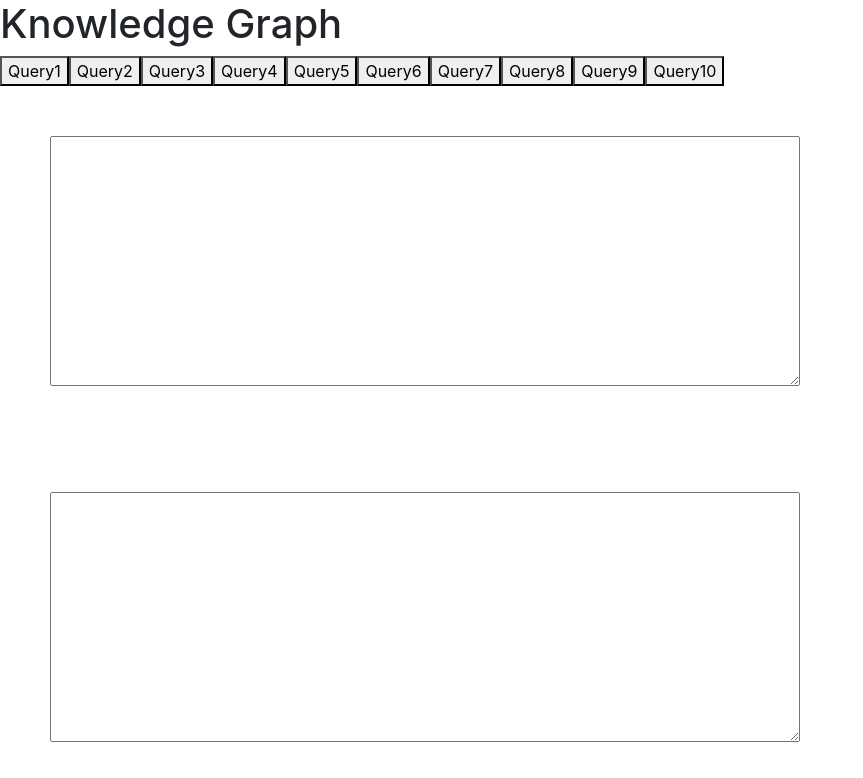
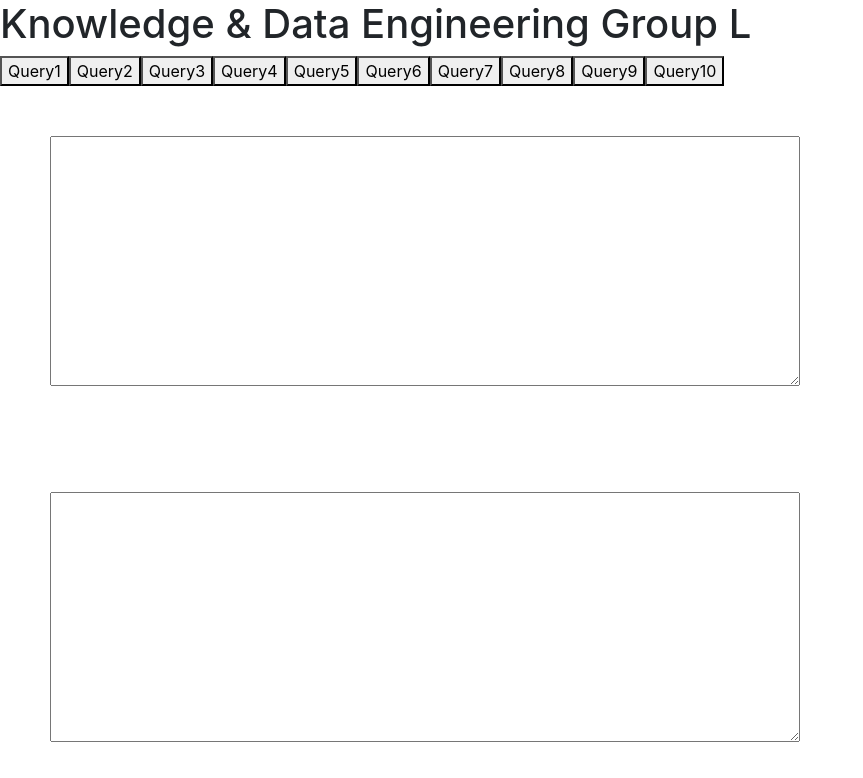
Before and after one commit to Alantrivandrum/KDEFrotend, a React (Create React App) app: page / in a window 1280 px wide. Shown: the top 778 px of the page, without its empty margins (0-863 px from the left). Built offline with nearby package versions, Linux system fonts and the light colour scheme; no server answers.

Commit message:
fix title

```diff
--- a/src/App.js
+++ b/src/App.js
@@ -353,7 +353,7 @@ class App extends Component {
     return (
       <div>
       <div>
-        <h1> Knowledge Graph</h1>
+        <h1> Knowledge & Data Engineering Group L </h1>
         <span>{this.state.kde_query_results}</span>
         <button onClick={() => this.changeTextAreas(1)}>
           Query1
```
